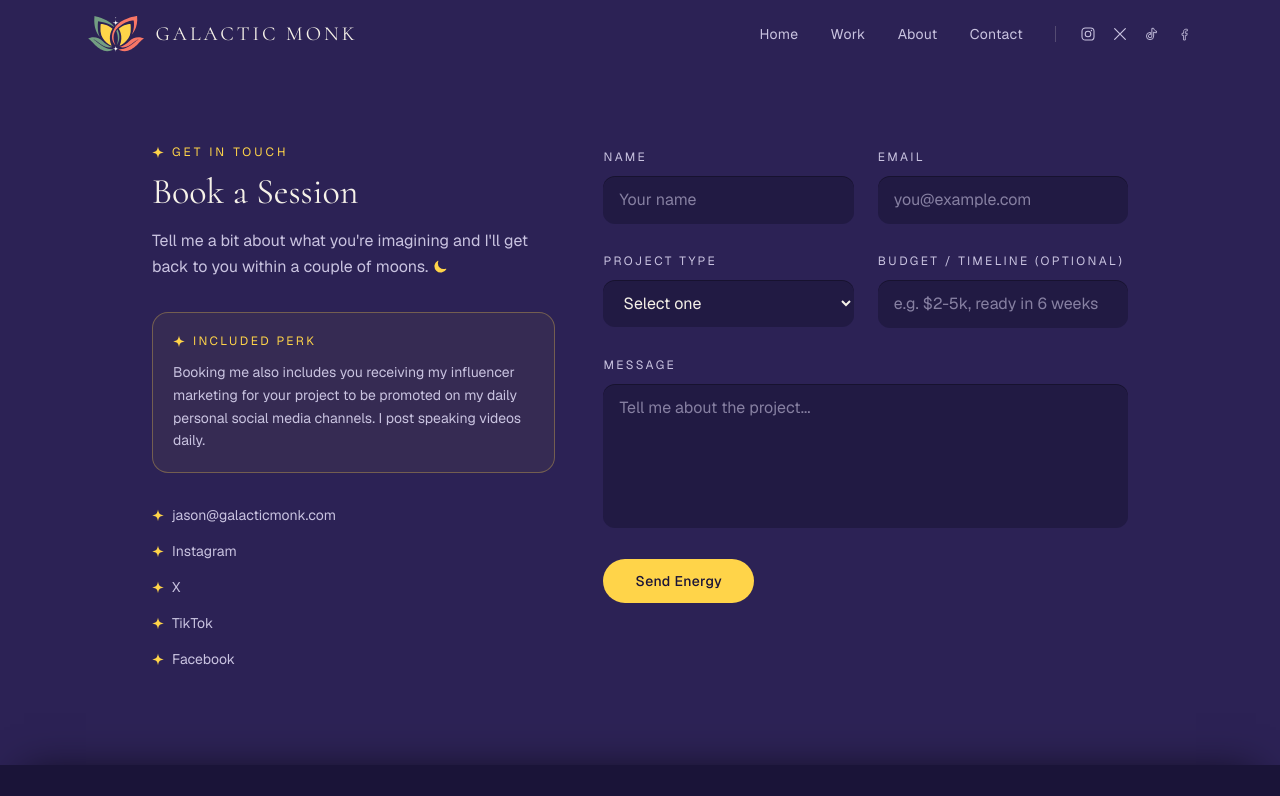
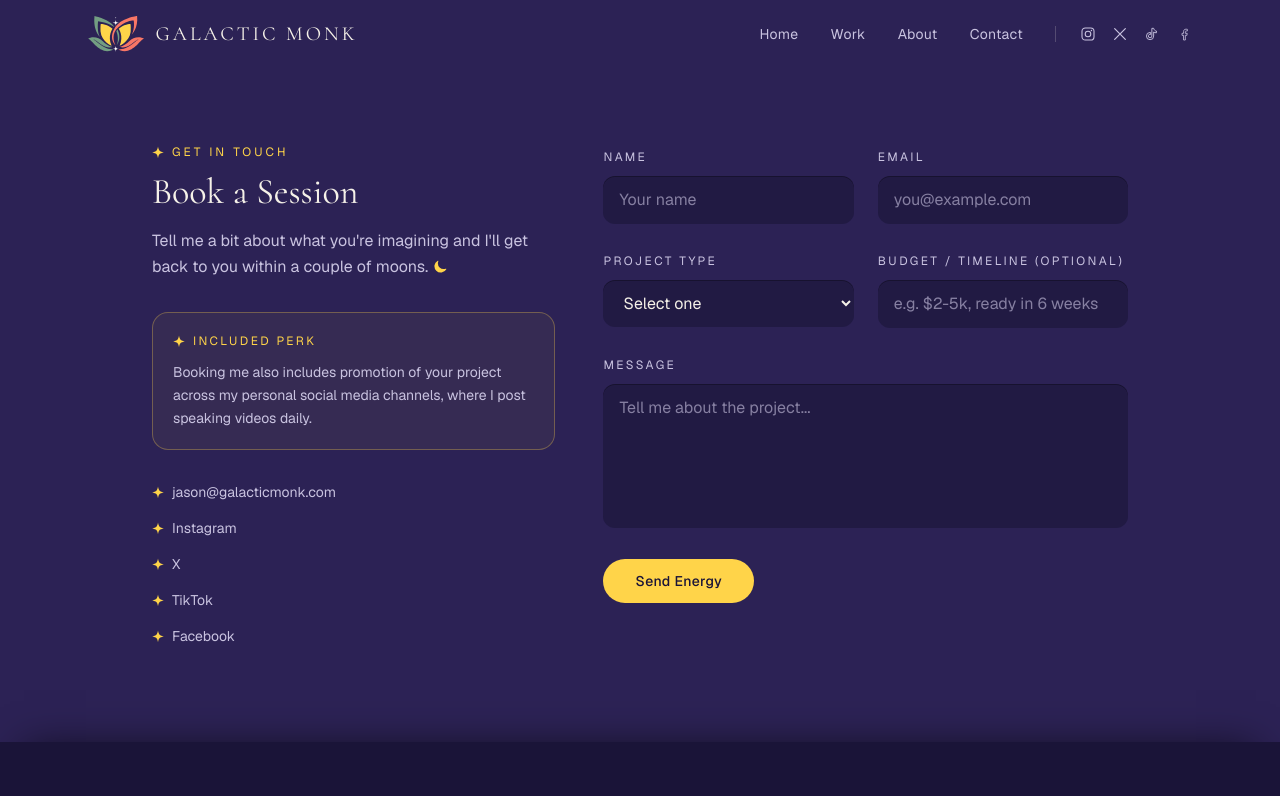
Before and after one commit to TheGalacticMonk/galacticmonk, a Next.js app: page /contact in a window 1280 px wide. Shown: the top 796 px of the page. Built offline with nearby package versions, Linux system fonts and the light colour scheme.

Commit message:
Update website

```diff
--- a/src/app/contact/page.tsx
+++ b/src/app/contact/page.tsx
@@ -33,9 +33,9 @@ export default function ContactPage() {
               Included Perk
             </div>
             <p className="mt-3 text-sm leading-relaxed text-cream-dim">
-              Booking me also includes you receiving my influencer marketing
-              for your project to be promoted on my daily personal social
-              media channels. I post speaking videos daily.
+              Booking me also includes promotion of your project across my
+              personal social media channels, where I post speaking videos
+              daily.
             </p>
           </div>
 
```
